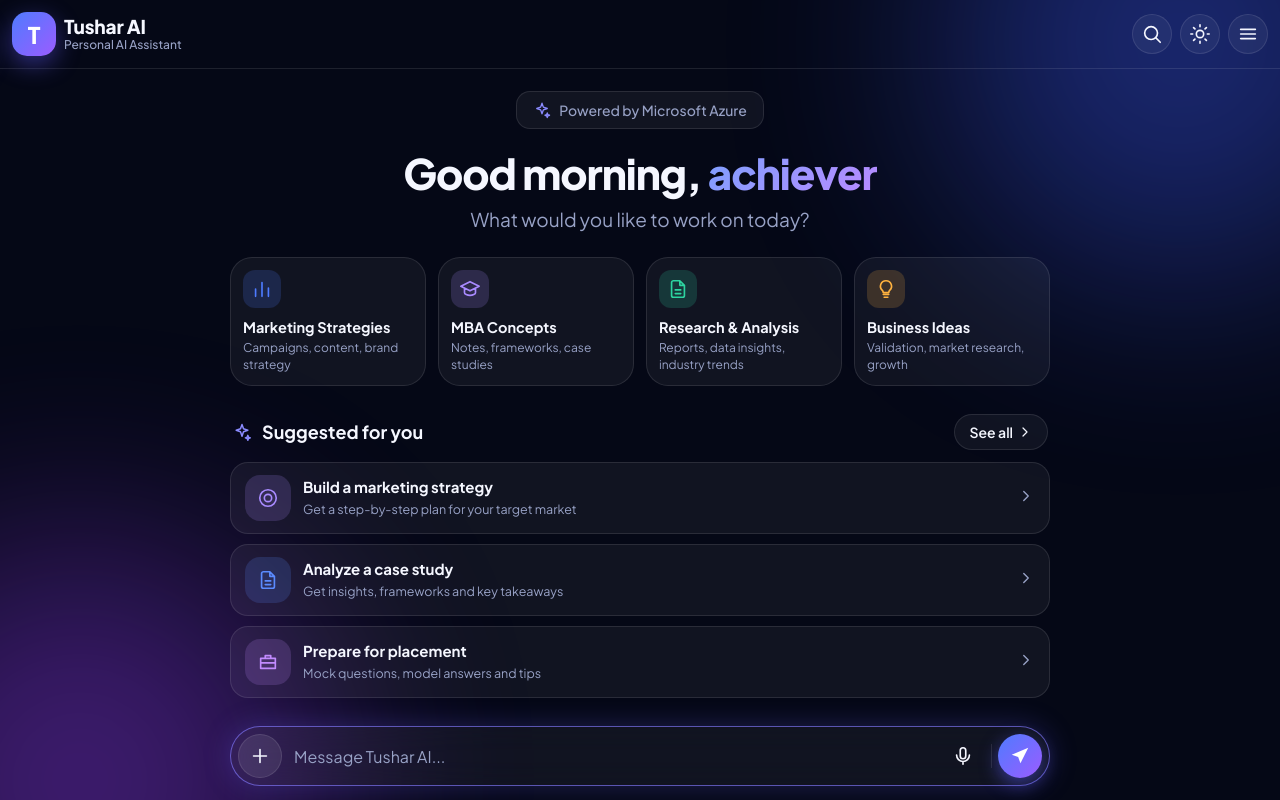
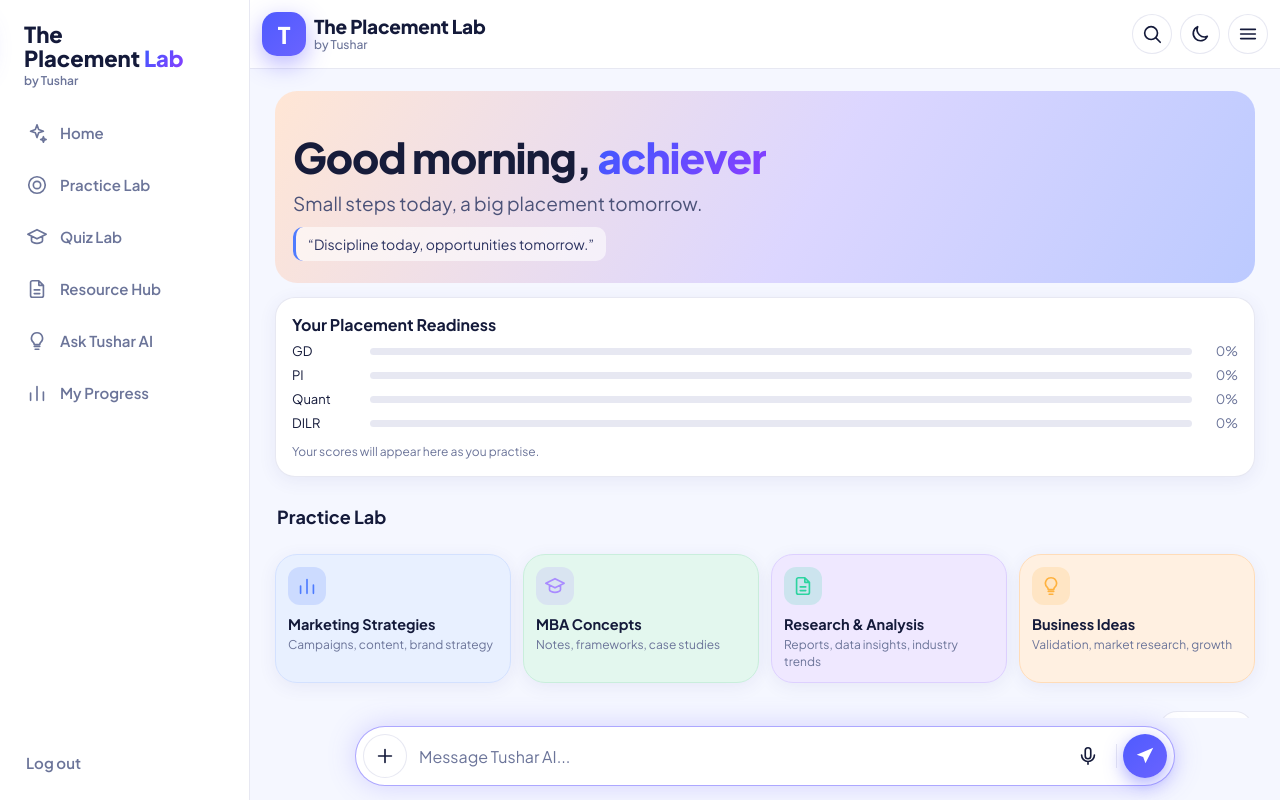
Before and after one commit to krtushar07-droid/tushar-ai-assistant, a plain HTML site: page index.html in a window 1280 px wide. Drawn offline with Linux system fonts and the light colour scheme; no server answers.

Commit message:
Update index.html

```diff
--- a/index.html
+++ b/index.html
@@ -1,13 +1,13 @@
 <!DOCTYPE html>
-<html lang="en" data-theme="dark">
+<html lang="en" data-theme="light">
 <head>
 <meta charset="UTF-8">
 <meta name="viewport" content="width=device-width, initial-scale=1, viewport-fit=cover">
-<title>Tushar AI</title>
+<title>The Placement Lab by Tushar</title>
 <link href="https://fonts.googleapis.com/css2?family=Plus+Jakarta+Sans:wght@400;500;600;700;800&display=swap" rel="stylesheet">
 <style>
 :root{--bg:#050816;--card:rgba(255,255,255,.05);--card2:rgba(255,255,255,.09);--line:rgba(255,255,255,.1);--text:#f5f7ff;--muted:#98a2c6;--panel:#0b1030;--glow:.38;--g:linear-gradient(135deg,#4f7bff,#9b5cff)}
-[data-theme=light]{--bg:#f2f4ff;--card:rgba(255,255,255,.85);--card2:#fff;--line:rgba(70,80,160,.15);--text:#10152e;--muted:#5d6791;--panel:#fff;--glow:.2}
+[data-theme=light]{--bg:#f5f7ff;--card:#fff;--card2:#fff;--line:rgba(60,70,150,.12);--text:#141a3a;--muted:#6b7499;--panel:#fff;--glow:0;--g:linear-gradient(135deg,#4f5bff,#6a63ff)}
 *{box-sizing:border-box;margin:0;padding:0}
 html,body{height:100%;max-width:100%;overflow-x:hidden}
 body{font-family:"Plus Jakarta Sans",system-ui,-apple-system,"Segoe UI",Roboto,sans-serif;background:var(--bg);color:var(--text);overflow:hidden;transition:background .25s,color .25s}
@@ -115,13 +115,50 @@ form{padding:8px 12px calc(14px + env(safe-area-inset-bottom,0));min-width:0;max
 .foot a{color:#8b8bff;text-decoration:none;font-weight:600}
 @media(min-width:700px){.cats{grid-template-columns:repeat(4,minmax(0,1fr))}.cat{flex-direction:column;align-items:flex-start}}
 @media(prefers-reduced-motion:reduce){*{transition:none!important;animation:none!important;scroll-behavior:auto!important}}
+
+#side{display:none;position:fixed;left:0;top:0;bottom:0;width:250px;z-index:5;background:var(--panel);border-right:1px solid var(--line);flex-direction:column;gap:6px;padding:calc(18px + env(safe-area-inset-top,0)) 14px 16px}
+#side .lg{font-size:22px;font-weight:800;line-height:1.1;padding:4px 10px 16px}
+#side .lg small{display:block;font-size:12px;font-weight:600;color:var(--muted);margin-top:4px}
+.nv{display:flex;align-items:center;gap:12px;padding:12px;border-radius:12px;font-weight:600;font-size:15px;color:var(--muted);text-align:left;width:100%;text-decoration:none}
+.nv.on,.nv:hover{background:rgba(120,110,255,.16);color:var(--text)}
+#bnav{display:flex;border-top:1px solid var(--line);background:var(--panel);padding:4px 2px calc(4px + env(safe-area-inset-bottom,0))}
+#bnav .nv{flex:1;flex-direction:column;gap:3px;font-size:11px;padding:6px 2px;align-items:center;width:auto}
+#toast{position:fixed;left:50%;top:18px;transform:translateX(-50%);background:#171c3a;color:#fff;padding:10px 16px;border-radius:12px;font-size:14px;z-index:30;opacity:0;pointer-events:none;transition:opacity .2s}
+#toast.on{opacity:1}
+.pill{display:none!important}
+#home .hero{background:linear-gradient(120deg,#ffe6d5,#dcd6ff 55%,#bccaff);border-radius:22px;padding:22px 18px;text-align:left;color:#171c3a}
+#home .hero .sub{color:#4b5278}
+.qt{margin-top:12px;font-size:14px;color:#2b3260;background:rgba(255,255,255,.6);border-left:3px solid #4f7bff;padding:8px 12px;border-radius:10px;display:inline-block}
+.rd{margin:14px 0;padding:16px;border-radius:20px;background:var(--card);border:1px solid var(--line)}
+.rd h3{font-size:16px;margin-bottom:8px}
+.rd small{color:var(--muted);font-size:12px}
+.rb{display:grid;grid-template-columns:70px 1fr 38px;gap:8px;align-items:center;font-size:13px;margin:8px 0}
+.rb i{height:7px;border-radius:9px;background:var(--line);overflow:hidden;display:block}
+.rb u{display:block;height:100%;width:0;background:var(--g)}
+.rb em{font-style:normal;color:var(--muted);text-align:right}
+@media(min-width:900px){#side{display:flex}.app{padding-left:250px}#bnav{display:none}.wrap{max-width:980px!important}}
+
+[data-theme=light] .rd,[data-theme=light] .cat,[data-theme=light] .sug{box-shadow:0 4px 18px rgba(60,70,150,.08)}
+[data-theme=light] .cat:nth-child(1){background:#e8f0ff;border-color:#d3e1ff}
+[data-theme=light] .cat:nth-child(2){background:#e3f7ee;border-color:#c9eedc}
+[data-theme=light] .cat:nth-child(3){background:#efe8ff;border-color:#ddd0ff}
+[data-theme=light] .cat:nth-child(4){background:#fff0e1;border-color:#ffdcb8}
+[data-theme=light] .nv.on,[data-theme=light] .nv:hover{background:#e7eaff;color:#3f4bd8}
+[data-theme=light] #bnav .nv.on{background:none;color:#3f4bd8}
+[data-theme=light] header{background:#fff}
+[data-theme=light] .rb:nth-of-type(1) u{background:linear-gradient(90deg,#34d399,#6ee7b7)}
+[data-theme=light] .rb:nth-of-type(2) u{background:linear-gradient(90deg,#3b82f6,#60a5fa)}
+[data-theme=light] .rb:nth-of-type(3) u{background:linear-gradient(90deg,#8b5cf6,#c084fc)}
+[data-theme=light] .rb:nth-of-type(4) u{background:linear-gradient(90deg,#fb923c,#fbbf24)}
 </style>
 </head>
 <body>
+<aside id="side"><b class="lg">The<br>Placement <span class="grad">Lab</span><small>by Tushar</small></b><button class="nv" data-go="home"><span data-ic="spark" style="display:flex"></span>Home</button><button class="nv" data-go="prac"><span data-ic="target" style="display:flex"></span>Practice Lab</button><button class="nv" data-go="quiz"><span data-ic="cap" style="display:flex"></span>Quiz Lab</button><button class="nv" data-go="res"><span data-ic="doc" style="display:flex"></span>Resource Hub</button><button class="nv" data-go="ask"><span data-ic="bulb" style="display:flex"></span>Ask Tushar AI</button><button class="nv" data-go="prog"><span data-ic="chart" style="display:flex"></span>My Progress</button><a class="nv" href="/logout" style="margin-top:auto">Log out</a></aside>
+<div id="toast"></div>
 <div class="app">
 <header>
 <div class="logo">T</div>
-<div class="brand">Tushar AI<small>Personal AI Assistant</small></div>
+<div class="brand">The Placement Lab<small>by Tushar</small></div>
 <button class="ibtn" id="sBtn" data-ic="search" aria-label="Search chats"></button>
 <button class="ibtn" id="tBtn" aria-label="Switch light or dark mode"></button>
 <button class="ibtn" id="mBtn" data-ic="menu" aria-label="Menu"></button>
@@ -131,8 +168,16 @@ form{padding:8px 12px calc(14px + env(safe-area-inset-bottom,0));min-width:0;max
 <div class="hero">
 <div class="pill"><span data-ic="spark" style="display:flex"></span>Powered by Microsoft Azure</div>
 <h1><span id="greet">Good morning</span>, <span class="grad" id="word" title="Tap to set your name">friend</span></h1>
-<p class="sub">What would you like to work on today?</p>
+<p class="sub">Small steps today, a big placement tomorrow.</p>
+<p class="qt">“Discipline today, opportunities tomorrow.”</p>
 </div>
+<div class="rd"><h3>Your Placement Readiness</h3>
+<div class="rb"><span>GD</span><i><u></u></i><em>0%</em></div>
+<div class="rb"><span>PI</span><i><u></u></i><em>0%</em></div>
+<div class="rb"><span>Quant</span><i><u></u></i><em>0%</em></div>
+<div class="rb"><span>DILR</span><i><u></u></i><em>0%</em></div>
+<small>Your scores will appear here as you practise.</small></div>
+<div class="sh"><h2>Practice Lab</h2></div>
 <div class="cats" id="cats"></div>
 <div class="sh"><h2><span data-ic="spark" style="display:flex"></span>Suggested for you</h2><button class="all" id="allBtn">See all <span data-ic="chev" style="display:flex"></span></button></div>
 <div id="sugs"></div>
@@ -157,6 +202,7 @@ form{padding:8px 12px calc(14px + env(safe-area-inset-bottom,0));min-width:0;max
 <button class="round send" id="send" type="submit" data-ic="send" aria-label="Send"></button>
 </div>
 </div></form>
+<nav id="bnav"><button class="nv" data-go="home"><span data-ic="spark" style="display:flex"></span>Home</button><button class="nv" data-go="prac"><span data-ic="target" style="display:flex"></span>Practice</button><button class="nv" data-go="ask"><span data-ic="bulb" style="display:flex"></span>Ask AI</button><button class="nv" data-go="res"><span data-ic="doc" style="display:flex"></span>Resources</button><button class="nv" data-go="prog"><span data-ic="chart" style="display:flex"></span>Progress</button></nav>
 </div>
 <div class="scrim" id="scrim"></div>
 <aside class="drawer" id="drawer">
@@ -175,7 +221,7 @@ document.querySelectorAll('[data-ic]').forEach(e=>e.innerHTML=ic(e.dataset.ic));
 /* Theme */
 const root=document.documentElement,tBtn=$('tBtn');
 function setTheme(t){root.dataset.theme=t;tBtn.innerHTML=ic(t==='dark'?'sun':'moon');try{localStorage.setItem('tushar_theme',t)}catch(e){}}
-let th='dark';try{th=localStorage.getItem('tushar_theme')||'dark'}catch(e){}
+let th='light';try{if(localStorage.getItem('tushar_pl')!=='1'){localStorage.setItem('tushar_pl','1');localStorage.setItem('tushar_theme','light')}th=localStorage.getItem('tushar_theme')||'light'}catch(e){}
 setTheme(th);
 tBtn.onclick=()=>setTheme(root.dataset.theme==='dark'?'light':'dark');
 
@@ -424,7 +470,8 @@ try{rec.start()}catch(e){mic.classList.remove('on')}
 renderHistory();
 try{localStorage.setItem('tushar_migrated','1')}catch(e){}
 loadList();
-  /* Load editable content */
+
+/* Editable content */
 (async()=>{
 try{
 const r=await fetch('/api/content');
@@ -456,6 +503,17 @@ renderSugs();
 }
 }catch(e){}
 })();
+/* Navigation */
+document.querySelectorAll('[data-ic]').forEach(e=>{if(!e.innerHTML)e.innerHTML=ic(e.dataset.ic)});
+function toast(t){const o=$('toast');o.textContent=t;o.classList.add('on');setTimeout(()=>o.classList.remove('on'),1800)}
+document.querySelectorAll('[data-go]').forEach(b=>b.onclick=()=>{
+const k=b.dataset.go;
+document.querySelectorAll('[data-go]').forEach(x=>x.classList.toggle('on',x.dataset.go===k));
+if(k==='home'){$('newChat').click()}
+else if(k==='prac'){$('newChat').click();setTimeout(()=>$('cats').scrollIntoView({behavior:'smooth'}),150)}
+else if(k==='ask'){input.focus()}
+else toast('Coming soon')
+});
 </script>
 </body>
 </html>
```
